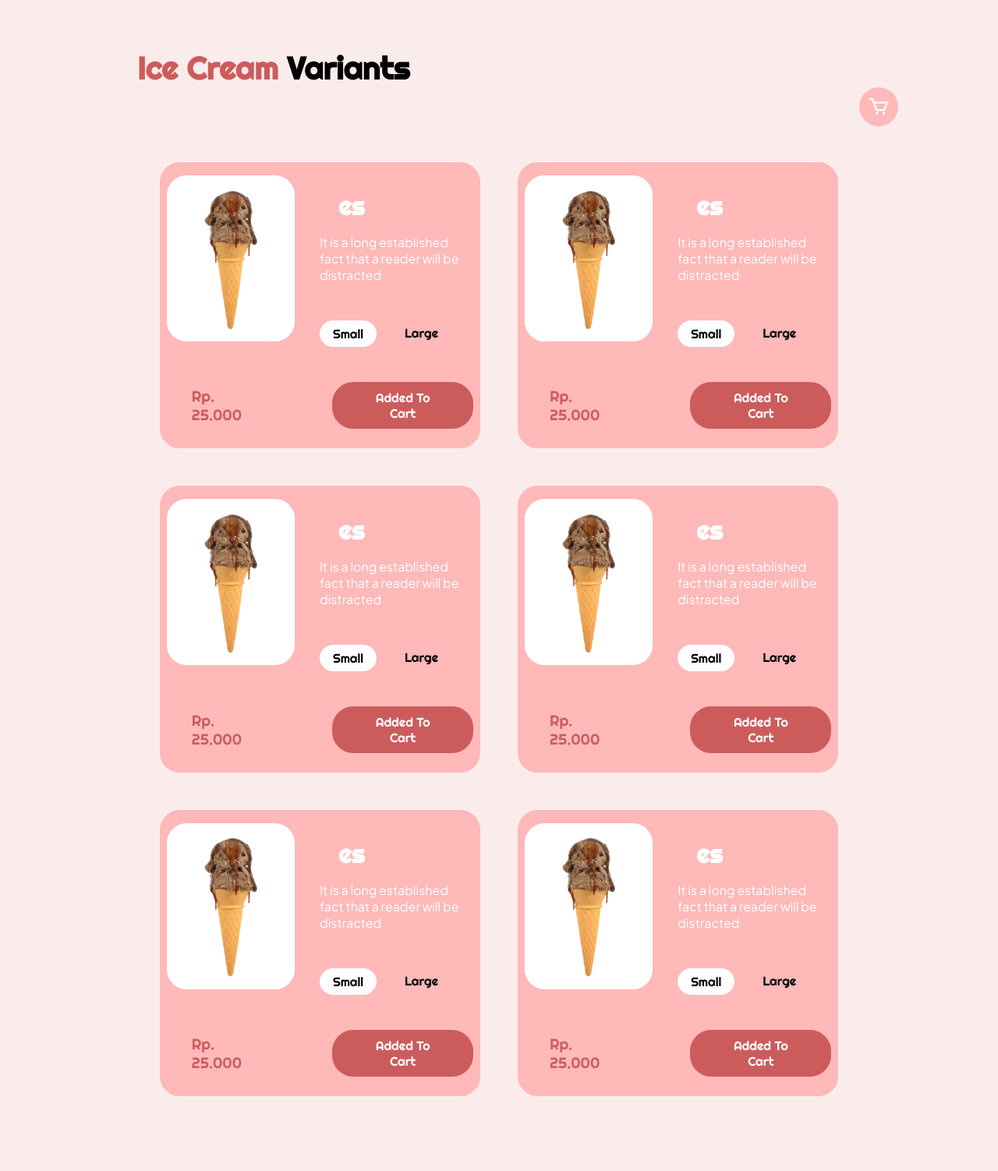
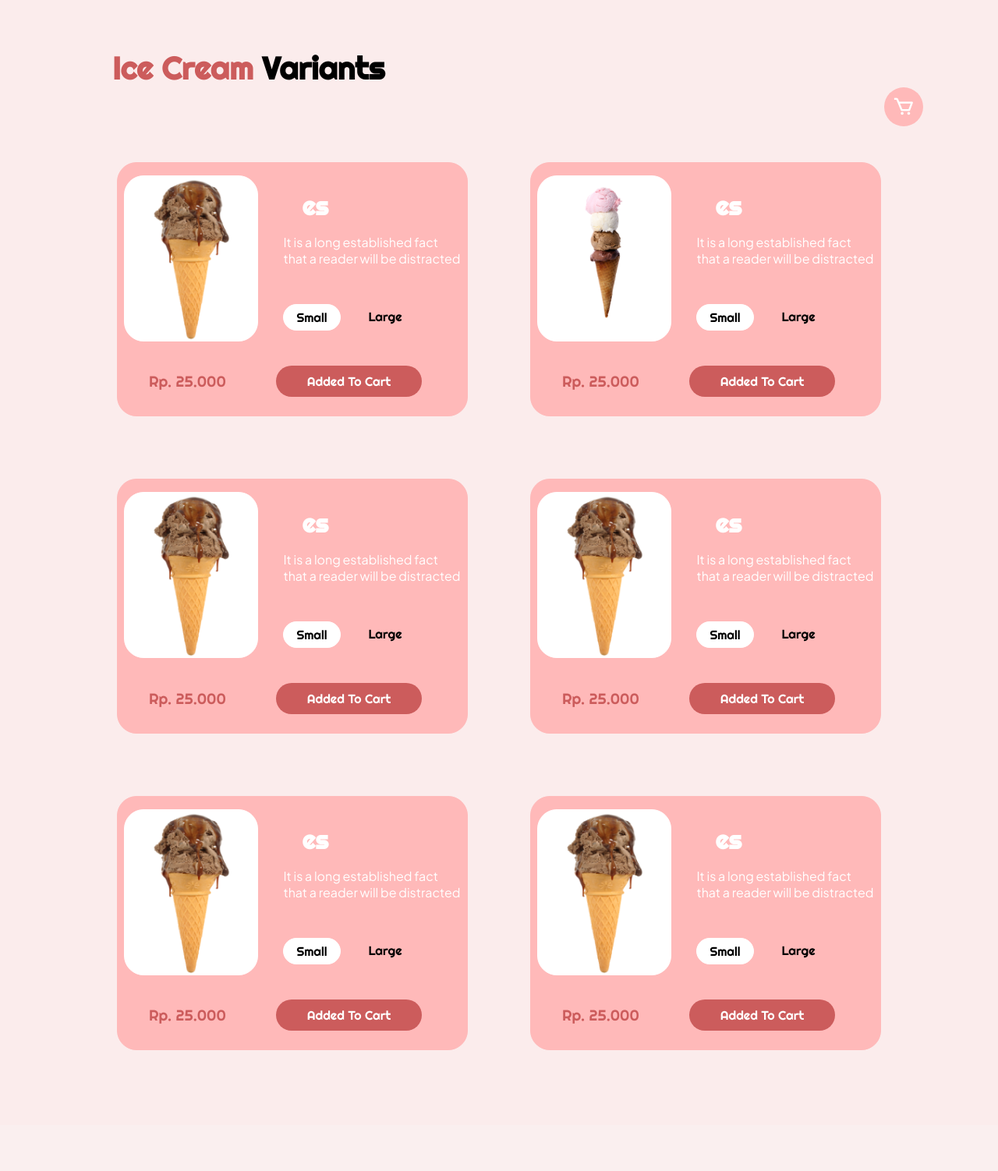
Before and after one commit to yonathanfrans/Robbins-Fresh, a PHP site: page /menu-page.html in a window 1280 px wide. Shown: the part 101-1603 px from the top of the page at 78% size. After the commit the page ends 1448 px from the top, so only its background shows below. Run offline with PHP 8.4, Linux system fonts and the light colour scheme; some web fonts are replaced.

Commit message:
update menu

```diff
--- a/assets/css/style.css
+++ b/assets/css/style.css
@@ -842,8 +842,18 @@ button[type="submit"]:active
 
 /* Menu Variants */
 #variants {
-  margin: 4rem 8rem;
+  margin: 4rem 6rem;
   position: relative;
+}
+
+.variants-containers {
+  display: flex;
+  flex-wrap: wrap;
+  justify-content: center;
+  flex-direction: row;
+  gap: 5rem;
+  margin: 6rem auto;
+  width: 100%;
 }
 
 .shop-cart {
@@ -871,10 +881,11 @@ button[type="submit"]:active
 
 .variants-box {
   padding: 1rem 0.5rem;
-  flex: 1;
+  /* flex: 1; */
   border: 0.1rem solid var(--fourth-color);
   background: var(--fourth-color);
   border-radius: 25px;
+  width: 450px;
 }
 
 .variants-details {
@@ -895,8 +906,9 @@ button[type="submit"]:active
 }
 
 .variants-pic img {
-  width: 82px;
-  height: 184px;
+  width: 100%;
+  height: 100%;
+  object-fit: contain;
   flex-shrink: 0;
 }
 
@@ -960,7 +972,7 @@ button[type="submit"]:active
   display: flex;
   align-items: center;
   margin-bottom: 0.5rem;
-  gap: 5.5rem;
+  gap: 4rem;
 }
 
 .price {
@@ -974,7 +986,7 @@ button[type="submit"]:active
   background-color: var(--second-color);
   border-radius: 27px;
   text-align: center;
-  padding: 10px 40px 10px 40px;
+  padding: 10px 40px;
   font-size: 1rem;
 }
 
--- a/menu-page.html
+++ b/menu-page.html
@@ -36,7 +36,7 @@
             <div class="shop-cart">
                 <i class='bx bx-cart'></i>
             </div>
-            <div class="box-containers">
+            <div class="variants-containers">
                 <div class="variants-box">
                     <div class="variants-details">
                         <div class="variants-pic">
@@ -61,7 +61,7 @@
                 <div class="variants-box">
                     <div class="variants-details">
                         <div class="variants-pic">
-                            <img src="./assets/img/featured-box3.png" alt="Menu pic 1">
+                            <img src="./assets/img/featured-box2.png" alt="Menu pic 1">
                         </div>
                         <div class="variants-info">
                             <h1 class="variants-name">es </h1>
```
Also changed, not shown: assets/js/script.js (+21 -17 lines).
